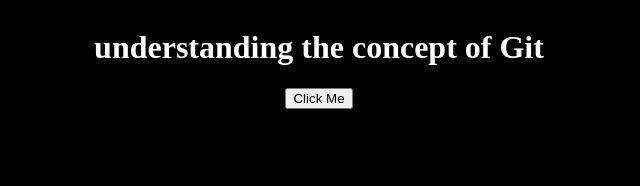
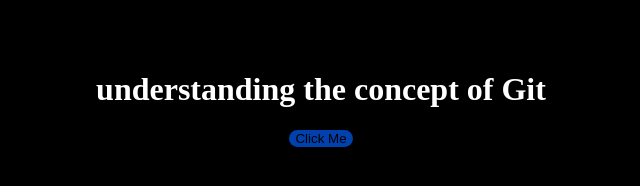
Before and after one commit to fatetech/gitone, a plain HTML site: page index.html in a window 1280 px wide. Shown: the whole page, without its empty margins (329-969 px from the left). Drawn offline with Linux system fonts and the light colour scheme.

Commit message:
added a margin to the body and a style to the button

```diff
--- a/style.css
+++ b/style.css
@@ -6,5 +6,11 @@
   justify-content: center;
   align-items: center;
   width: 100%;
-  height: 100%
+  height: 100%;
+  margin: 50px 10px
 }
+.click{
+  border: none;
+  border-radius: 30px;
+  background-color: #0141ad
+}
```
